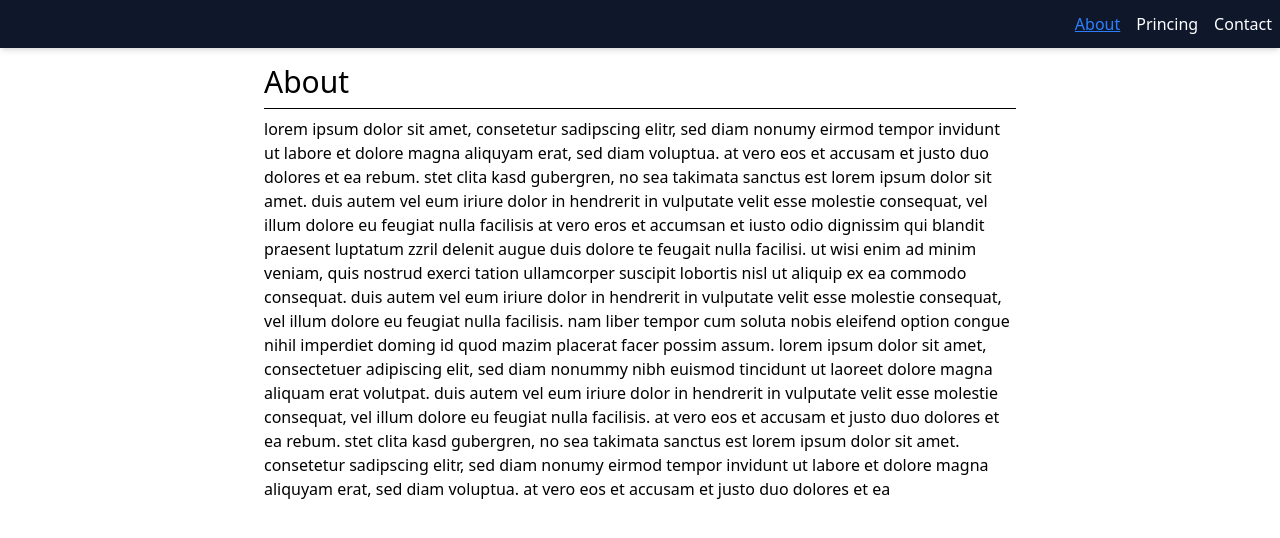
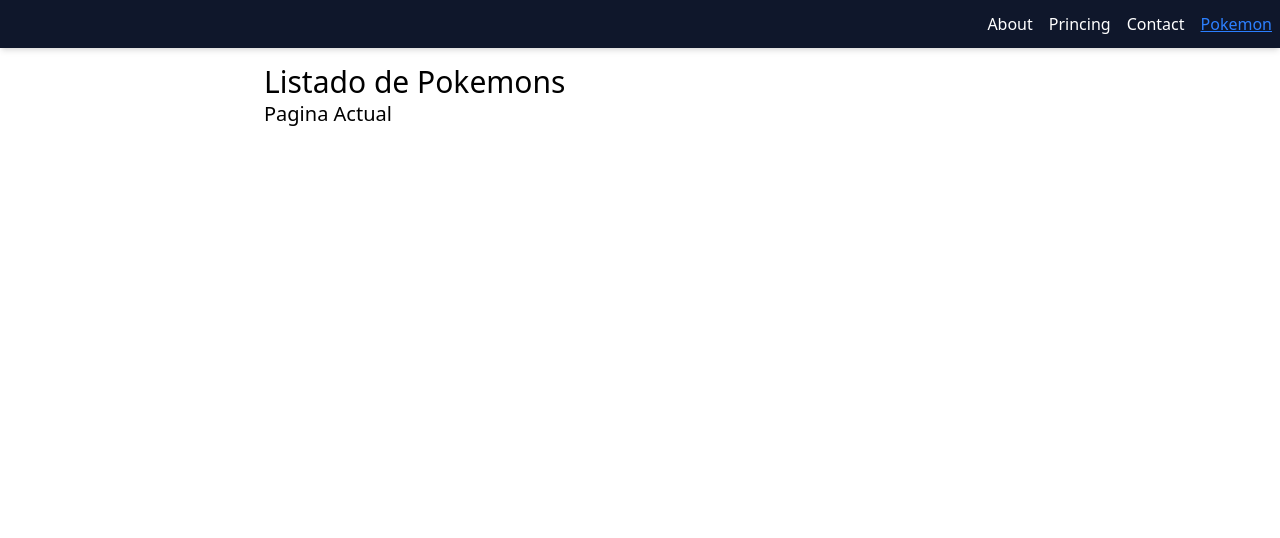
Before and after one commit to santiago-reyes-buitrago/estudio_fernando_udemy_angular_pokemon_ssr, an Angular app: page /pokemons in a window 1280 px wide. Before the commit this address led to /about. Shown: the top 538 px of the page. Built offline with nearby package versions, Linux system fonts and the light colour scheme.

Commit message:
Iniciando seccion 6 - Angular pro

```diff
--- a/src/app/app.routes.ts
+++ b/src/app/app.routes.ts
@@ -14,6 +14,10 @@ export const routes: Routes = [
     loadComponent: () => import('./pages/pricing-page/pricing-page')
   },
   {
+    path: 'pokemons',
+    loadComponent: () => import('./pages/pokemons-page/pokemons-page')
+  },
+  {
     path: '**',
     redirectTo: () => 'about'
   }
--- /dev/null
+++ b/src/app/pages/pokemons-page/pokemons-page.html
@@ -0,0 +1,2 @@
+<h1 class="text-3xl">Listado de Pokemons</h1>
+<h2 class="text-xl">Pagina Actual</h2>
--- /dev/null
+++ b/src/app/pages/pokemons-page/pokemons-page.ts
@@ -0,0 +1,11 @@
+import { Component } from '@angular/core';
+
+@Component({
+  selector: 'pokemons-page',
+  imports: [],
+  templateUrl: './pokemons-page.html',
+  styleUrl: './pokemons-page.css',
+})
+export default class PokemonsPage {
+
+}
--- a/src/app/shared/components/navbar.component/navbar.component.html
+++ b/src/app/shared/components/navbar.component/navbar.component.html
@@ -2,4 +2,5 @@
   <a class="text-white" routerLinkActive="active" routerLink="/about">About</a>
   <a class="text-white" routerLinkActive="active" routerLink="/princing">Princing</a>
   <a class="text-white" routerLinkActive="active" routerLink="/contact">Contact</a>
+  <a class="text-white" routerLinkActive="active" routerLink="/pokemons">Pokemon</a>
 </nav>
```
Also changed, not shown: src/app/pages/pokemons-page/pokemons-page.css (added).
